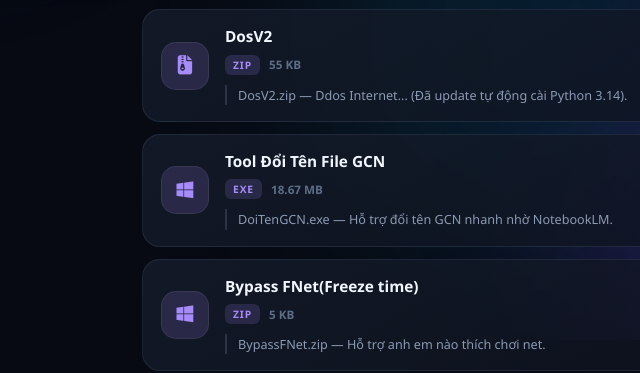
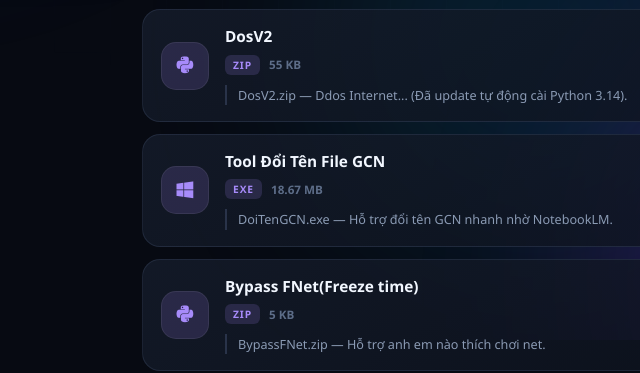
Before and after one commit to HieuNguyxn209/FileShare_webHieuNguyxn, a plain HTML site: page index.html in a window 1280 px wide. Shown: the part 460-833 px from the top of the page, 250-890 px from the left. Drawn offline with Linux system fonts and the light colour scheme.

Commit message:
Change file icons to Python for two downloads

```diff
--- a/index.html
+++ b/index.html
@@ -417,7 +417,7 @@ body{
       <!-- 4 -->
       <article class="file f-tool">
         <a class="hit" href="DosV2.zip" download aria-label="Tải Dos V2"></a>
-        <div class="f-ico"><i class="fa-solid fa-file-zipper"></i></div>
+        <div class="f-ico"><i class="fa-brands fa-python"></i></div>
         <div class="f-body">
           <div class="f-name">DosV2</div>
           <div class="f-meta"><span class="tag">ZIP</span><span class="size">55 KB</span></div>
@@ -441,7 +441,7 @@ body{
       <!-- 6 -->
       <article class="file f-tool">
         <a class="hit" href="BypassFNet.zip" download aria-label="Tải Bypass FNet"></a>
-        <div class="f-ico"><i class="fa-brands fa-windows"></i></div>
+        <div class="f-ico"><i class="fa-brands fa-python"></i></div>
         <div class="f-body">
           <div class="f-name">Bypass FNet(Freeze time)</div>
           <div class="f-meta"><span class="tag">ZIP</span><span class="size">5 KB</span></div>
```
